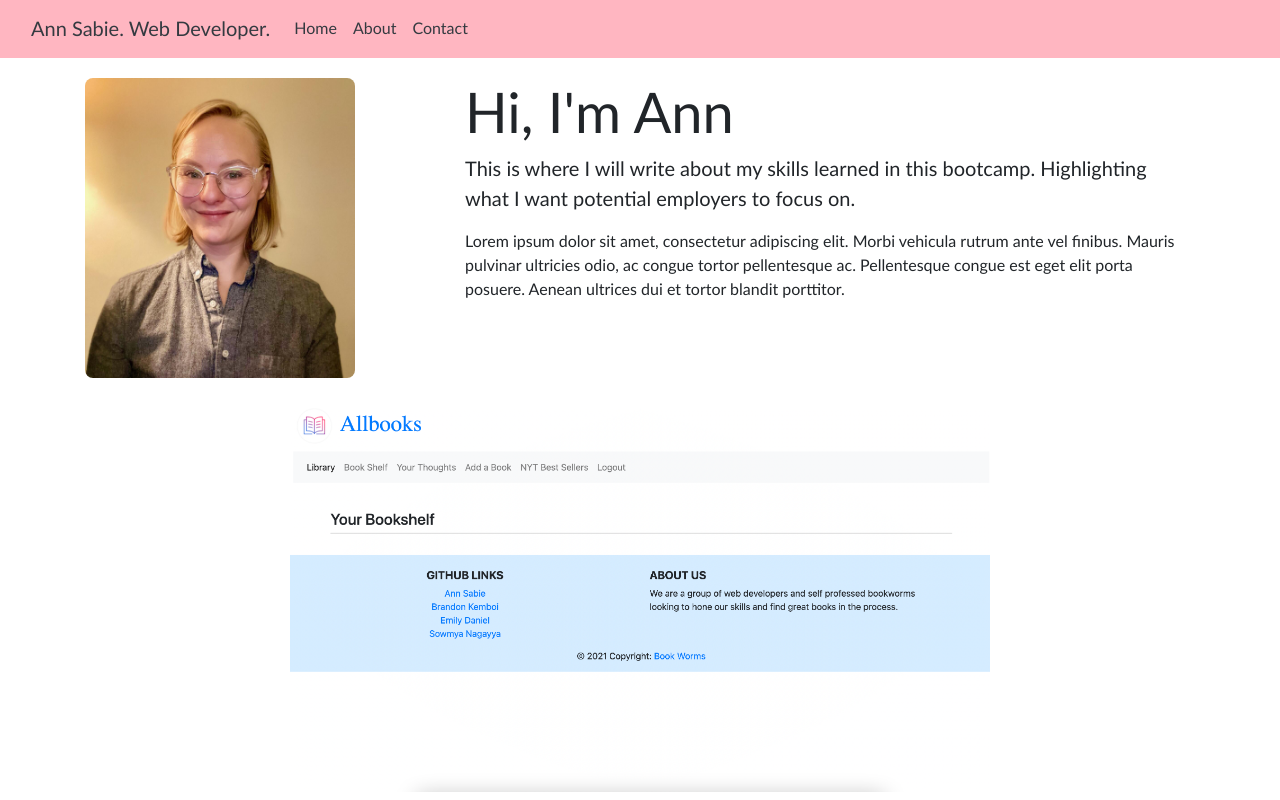
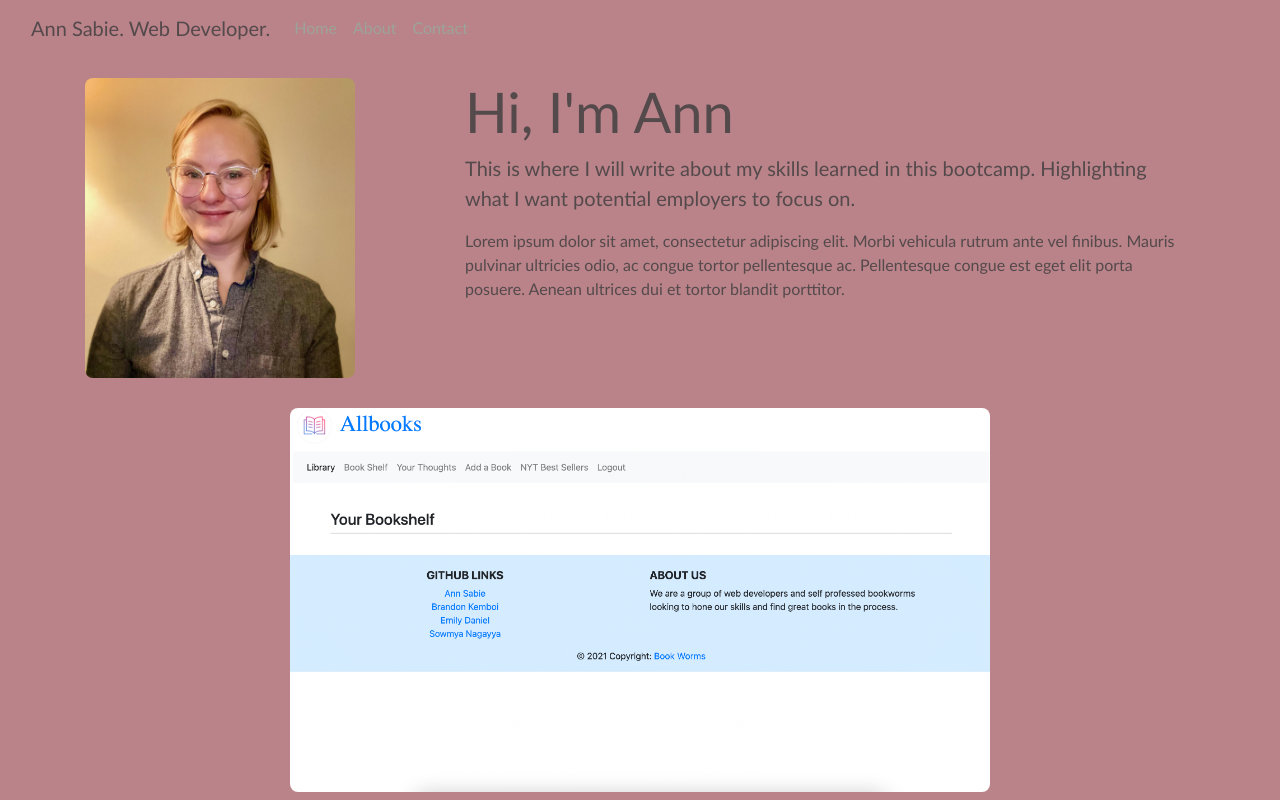
Before and after one commit to annsabie/portfolio, a React (Create React App) app: page / in a window 1280 px wide. Shown: the top 800 px of the page. Built offline with nearby package versions, Linux system fonts and the light colour scheme.

Commit message:
changed css

```diff
--- a/src/App.css
+++ b/src/App.css
@@ -2,6 +2,9 @@
   font-family: 'Trebuchet MS', 'Lucida Sans Unicode', 'Lucida Grande', 'Lucida Sans', Arial, sans-serif;
 
   box-sizing: border-box;
+
+  background-color: #b98389
+
 }
 
 main {
@@ -11,15 +14,14 @@ main {
   padding: 20px;
   list-style-type: none;
   text-decoration: none;
+
 }
 
 @media screen and (max-width: 992px) {
   .main {
     width: 50%;
   }
-  #nav {
-      background: lightcoral;
-  }
+
   #about {
       width: 100%;
   }
@@ -33,9 +35,7 @@ main {
     width: 100%;
     align-items: center;
   }
-  #nav {
-      background: rosybrown;
-  }
+
   #about {
       width: 100%;
       font-size: 15px;
--- a/src/components/Navbar.js
+++ b/src/components/Navbar.js
@@ -5,20 +5,20 @@ function Navbar() {
   return (
     <nav id="nav" class="navbar navbar-expand-lg">
     <div class="container-fluid">
-      <a class="navbar-brand text-dark">Ann Sabie. Web Developer.</a>
+      <a class="navbar-brand" id="name">Ann Sabie. Web Developer.</a>
       <button class="navbar-toggler" type="button" data-bs-toggle="collapse" data-bs-target="#navbarTogglerDemo02" aria-controls="navbarTogglerDemo02" aria-expanded="false" aria-label="Toggle navigation">
         <span class="navbar-toggler-icon"></span>
       </button>
       <div class="collapse navbar-collapse" id="navbarTogglerDemo02">
         <ul class="navbar-nav me-auto mb-2 mb-lg-0">
           <li class="nav-item">
-            <a class="nav-link active text-dark" aria-current="page" href="./index.html">Home</a>
+            <a class="nav-link active" aria-current="page" href="./index.html">Home</a>
           </li>
           <li class="nav-item">
-            <a class="nav-link text-dark" href="#about">About</a>
+            <a class="nav-link" href="#about">About</a>
           </li>
           <li class="nav-item">
-            <a class="nav-link text-dark" href="#footer">Contact</a>
+            <a class="nav-link" href="#footer">Contact</a>
           </li>
         </ul>
       </div>
--- a/src/styles/About.css
+++ b/src/styles/About.css
@@ -1,5 +1,7 @@
 #about {
   padding-top: 20px;
+  color: #54494b
+
 }
 
 #ann {
--- a/src/styles/Footer.css
+++ b/src/styles/Footer.css
@@ -5,4 +5,10 @@
 
 h4, h5 {
     text-align: center;
+    color: #54494b
+
 }
+
+a {
+   color: #9da39a;
+}
--- a/src/styles/Navbar.css
+++ b/src/styles/Navbar.css
@@ -1,4 +1,9 @@
 #nav {
-  background-color:lightpink;
+  background-color: #b98389;
   padding-bottom: 10px;
+  color: #54494b;
+
 }
+.nav-link {
+  color: #9da39a
+}
```
